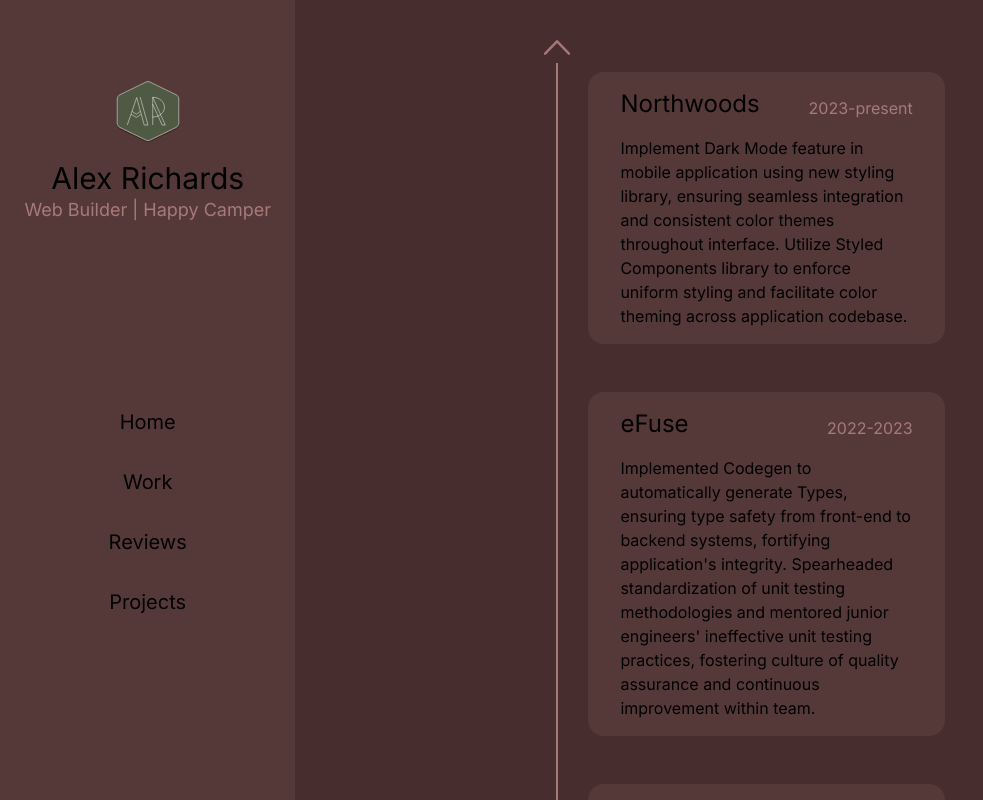
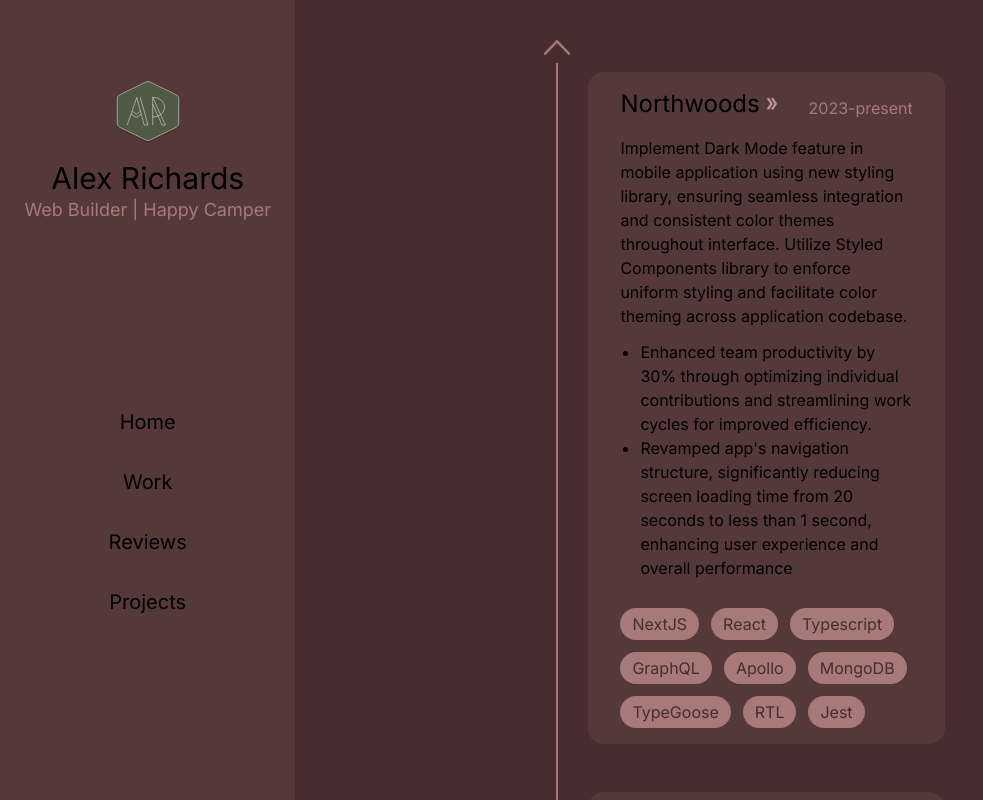
Before and after one commit to AlexRichards9595/portfolio, a Next.js app: page /work in a window 1280 px wide. Shown: the whole page, without its empty margins (0-983 px from the left). Built offline with nearby package versions, Linux system fonts and the light colour scheme.

Commit message:
built out work cards a bit

```diff
--- a/src/ExperienceData.ts
+++ b/src/ExperienceData.ts
@@ -6,6 +6,7 @@
   description: string;
   bullets: string[];
   technologies: string[];
+  link?: string;
 }
 
 
@@ -16,7 +17,8 @@
     src: "/efuse.png",
     description: `Implement Dark Mode feature in mobile application using new styling library, ensuring seamless integration and consistent color themes throughout interface. Utilize Styled Components library to enforce uniform styling and facilitate color theming across application codebase.`,
     bullets: ['Enhanced team productivity by 30% through optimizing individual contributions and streamlining work cycles for improved efficiency.', 'Revamped app\'s navigation structure, significantly reducing screen loading time from 20 seconds to less than 1 second, enhancing user experience and overall performance'],
-    technologies: ['NextJS', 'React', 'Typescript', 'GraphQL', 'Apollo', 'MongoDB', 'TypeGoose', 'RTL', 'Jest']
+    technologies: ['NextJS', 'React', 'Typescript', 'GraphQL', 'Apollo', 'MongoDB', 'TypeGoose', 'RTL', 'Jest'],
+    link: 'https://apps.apple.com/us/app/traverse-mobile-2/id1663934181?platform=iphone'
   },
   {
     name: "eFuse",
@@ -25,7 +27,8 @@
     description: `Implemented Codegen to automatically generate Types, ensuring type safety from front-end to backend systems, fortifying application's integrity. Spearheaded standardization of unit testing methodologies and mentored junior engineers' ineffective unit testing practices, fostering culture of quality assurance and continuous improvement within team.`,
     bullets: ['Achieved 86% reduction in page load times by implementing industry-leading GraphQL best practices.', 'Rectified 1000+ Typescript errors, enabling activation of Strict Mode to uphold code stability and bolster maintainability across project.', 'Optimized data fetching methods, resulting in substantial decrease in page load time from 6 seconds to under 1 second, enhancing overall\n' +
     'application responsiveness.'],
-    technologies: ['NextJS', 'React', 'Typescript', 'GraphQL', 'Apollo', 'MongoDB', 'TypeGoose', 'RTL', 'Jest']
+    technologies: ['NextJS', 'React', 'Typescript', 'GraphQL', 'Apollo', 'MongoDB', 'TypeGoose', 'RTL', 'Jest'],
+    link: 'https://efuse.gg/'
   },
   {
     name: "Accenture",
@@ -33,7 +36,8 @@
     src: "/Accenture-Logo.png",
     description: "Developed purchasing flow for United Airlines' onboard WiFi using React, enhancing user experience and facilitating seamless transactions. Led planning and execution of Angular green field project, establishing web portal for Ford Motor Company's employees to access their machine learning toolbox, streamlining internal processes and empowering users.",
     bullets: [`Spearheaded front-end development of purchasing flow for United Airlines' onboard WiFi, ensuring intuitive design and functionality to meet needs of travelers.`, `Designed user-friendly interface for Ford\'s Sales team to access machine learning tools, enabling efficient data-driven decision-making and enhancing productivity within organization.`],
-    technologies: ['React', 'Angular', 'Python', 'Go', 'Java', 'C#']
+    technologies: ['React', 'Angular', 'Python', 'Go', 'Java', 'C#'],
+    link: 'https://www.accenture.com/us-en?c=acn_glb_sembrandpuregoogle_13513493&n=psgs_0323&&c=ad_usadfy17_10000001&n=psgs_Brand-%7C-US-%7C-Exact_accenture'
   },
   {
     name: "NetJets",
@@ -41,7 +45,8 @@
     src: "/netjets-vector-logo.png",
     description: "Scoped and executed various ServiceNow projects tailored to meet specific needs of internal business users, enhancing operational efficiency and workflow management within organization.",
     bullets: [],
-    technologies: ['Angular', 'ServiceNow']
+    technologies: ['Angular', 'ServiceNow'],
+    link: 'https://netjets.com/en-us/'
   }
 ];
 
--- a/src/app/work/page.tsx
+++ b/src/app/work/page.tsx
@@ -1,23 +1,26 @@
 import {employerData} from "@/ExperienceData";
 import React from "react";
 import Image from "next/image";
+import Card from "@/components/Card";
 const Work = ()=> {
   return (
       <div className="flex flex-row min-h-screen h-fit w-11/12 lg:w-1/2 mx-auto py-8">
-        <div className={'flex flex-col items-center w-48 mr-4'}>
+        <div className={'flex flex-col items-center w-48 min-h-screen h-full mr-4'}>
           <Image src={'/icon-arrow-up.png'} alt={'Arrow'} height={50} width={50}/>
-          <span className={'w-[2px] bg-lightest h-full'}/>
+          <span className={'w-[2px] bg-lightest grow'}/>
           <span className={'mt-4 bg-lightest h-4 w-4 rounded-full'}/>
         </div>
-        <div className={'flex flex-col h-5/6 py-4 justify-between'}>
+        <div className={'flex flex-col h-full py-4 justify-between'}>
           {employerData.map(company => (
-              <div key={company.name} className={'flex flex-col py-4 px-8 bg-secondary rounded-2xl my-6 lg:w-4/5'}>
-                <div className={'flex flex-row justify-between items-end mb-4'}>
-                  <p className={'text-2xl'}>{company.name}</p>
-                  <p className={'text-lightest'}>{company.time}</ p>
-                </div>
-                <p>{company.description}</p>
-              </div>
+             <Card
+                 key={company.name}
+                 title={company.name}
+                 description={company.description}
+                 subtitle={company.time}
+                 tags={company.technologies}
+                 link={company.link}
+                 bullets={company.bullets}
+             />
           ))}
         </div>
       </div>
--- /dev/null
+++ b/src/components/Card.tsx
@@ -0,0 +1,46 @@
+import React from "react";
+import Link from "next/link";
+import Image from "next/image";
+
+type CardProps = {
+  title: string;
+  subtitle?: string;
+  description: string;
+  tags?: string[];
+  link?: string;
+  bullets?: string[]
+}
+const Card = ({title, subtitle, description, tags, link, bullets}: CardProps) => {
+  return (
+      <div className={'flex flex-col py-4 px-8 bg-secondary rounded-2xl my-6 lg:w-4/5'}>
+        <div className={'flex flex-row justify-between items-end mb-4'}>
+          {!!link ? (
+              <Link href={link} className={'flex flex-row gap-1 items-center'} target={'_blank'}>
+                <p className={'text-2xl'}>{title}</p>
+                <Image src={'/icon-external-link.png'} alt={'Link'} height={24} width={24} className={'h-4 w-4'}/>
+              </Link>
+          ) : (
+              <p className={'text-2xl'}>{title}</p>
+          )}
+          <p className={'text-lightest'}>{subtitle}</ p>
+        </div>
+        <p>{description}</p>
+        {bullets && (
+            <ul className={'flex flex-col list-disc pl-5 my-3'}>
+              {bullets.map(bullet => (
+                  <li key={bullet}>{bullet}</li>
+              ))}
+            </ul>
+        )}
+        {tags && (
+            <div className={'flex flex-row flex-wrap gap-3 mt-4'}>
+              {tags.map(tag => (
+                  <div key={tag} className={'bg-lightest text-primary py-1 px-3 rounded-full'}>{tag}</div>
+              ))}
+            </div>
+        )}
+      </div>
+  )
+}
+
+export default Card
```
Also changed, not shown: public/icon-external-link.png (added).
